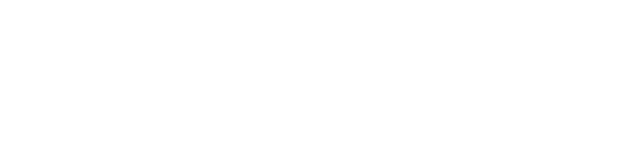
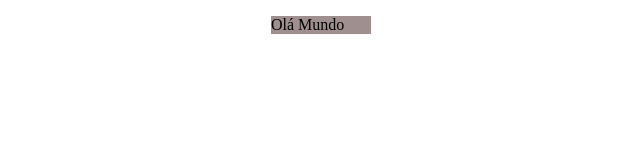
Before and after one commit to alexandretoscano23/CSS, a plain HTML site: page estudando-css/variaveis/index.html in a window 1280 px wide. Shown: the whole page, without its empty margins (319-959 px from the left). Drawn offline with Linux system fonts and the light colour scheme.

Commit message:
organizando as pastas

```diff
--- a/variaveis/index.html
+++ b/estudando-css/variaveis/index.html
@@ -4,8 +4,11 @@
     <meta charset="UTF-8">
     <meta name="viewport" content="width=device-width, initial-scale=1.0">
     <title>Variáveis com CSS</title>
+    <link rel="stylesheet" href="style.css">
 </head>
 <body>
-
+    <div>
+        <p>Olá Mundo</p>
+    </div>
 </body>
 </html>
--- /dev/null
+++ b/estudando-css/variaveis/style.css
@@ -0,0 +1,12 @@
+:root{ /* local onde vão ser declaradas as nossas variáveis */
+  --standard-color: #a08f8f; /* variável - Cor Padrão */
+  --standard-width:100px; /* variável - Largura Padrão */
+}
+
+/* utilizando as varáveis criadas */
+
+div{
+    max-width: var(--standard-width);
+    background-color: var(--standard-color);
+    margin: 0 auto; /* centralizado */
+}
```
Also changed, not shown: estudando-css/flex/index.html (renamed from flex/index.html), estudando-css/flex/style.css (renamed from flex/style.css), estudando-css/gradiente/index.html (renamed from gradiente/index.html), estudando-css/gradiente/style.css (renamed from gradiente/style.css), estudando-css/keyframes/index.html (renamed from keyframes/index.html), estudando-css/keyframes/style.css (renamed from keyframes/style.css), estudando-css/opacidade-boxshadow/index.html (renamed from opacidade-boxshadow/index.html), estudando-css/opacidade-boxshadow/style.css (renamed from opacidade-boxshadow/style.css), estudando-css/transform-borderradios/index.html (renamed from transform-borderradios/index.html), estudando-css/transform-borderradios/style.css (renamed from transform-borderradios/style.css), estudando-css/transitions/index.html (renamed from transitions/index.html), estudando-css/transitions/style.css (renamed from transitions/style.css), estudando-css/wordwrap-white-space/index.html (renamed from wordwrap-white-space/index.html), estudando-css/wordwrap-white-space/style.css (renamed from wordwrap-white-space/style.css).
